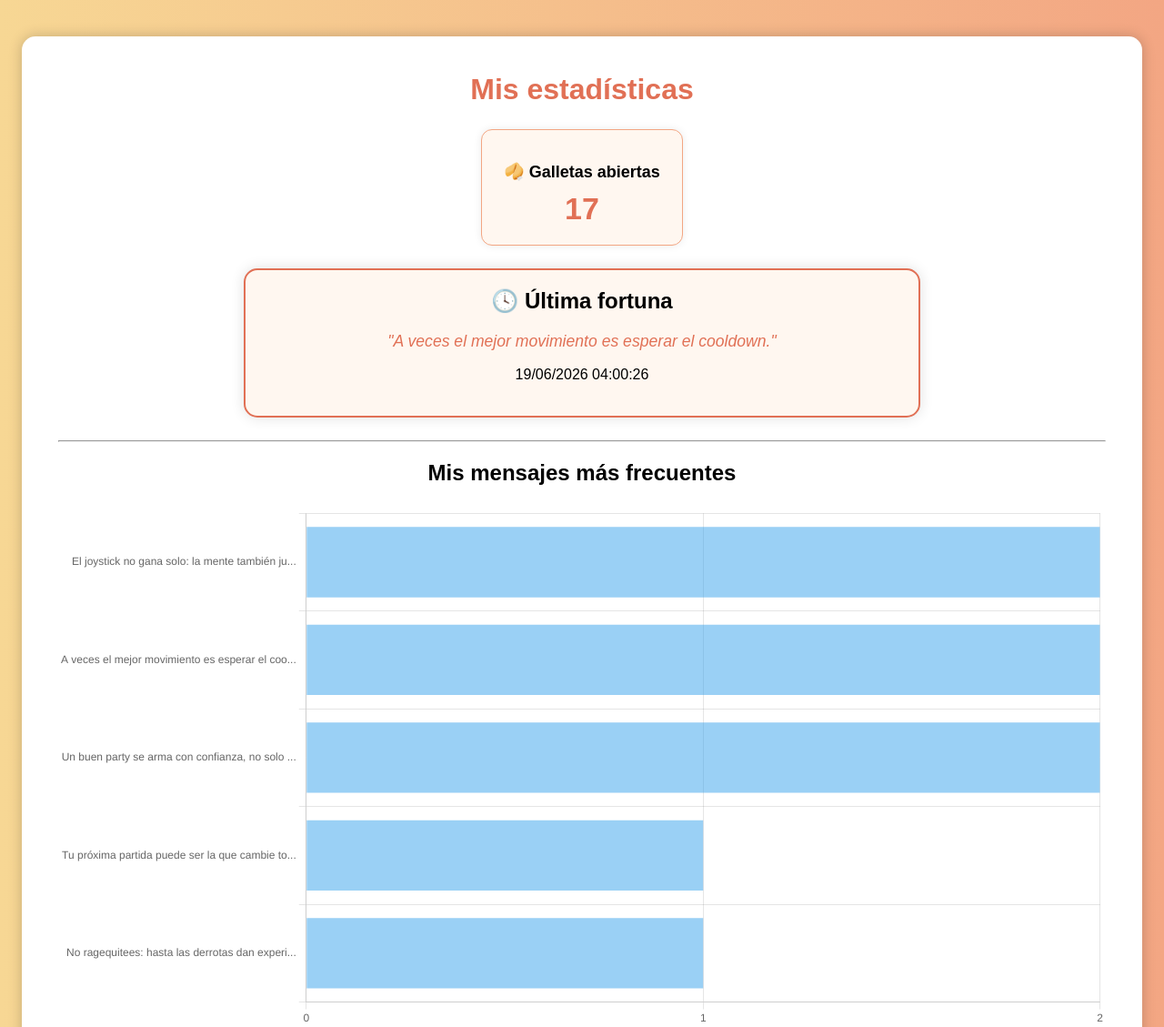
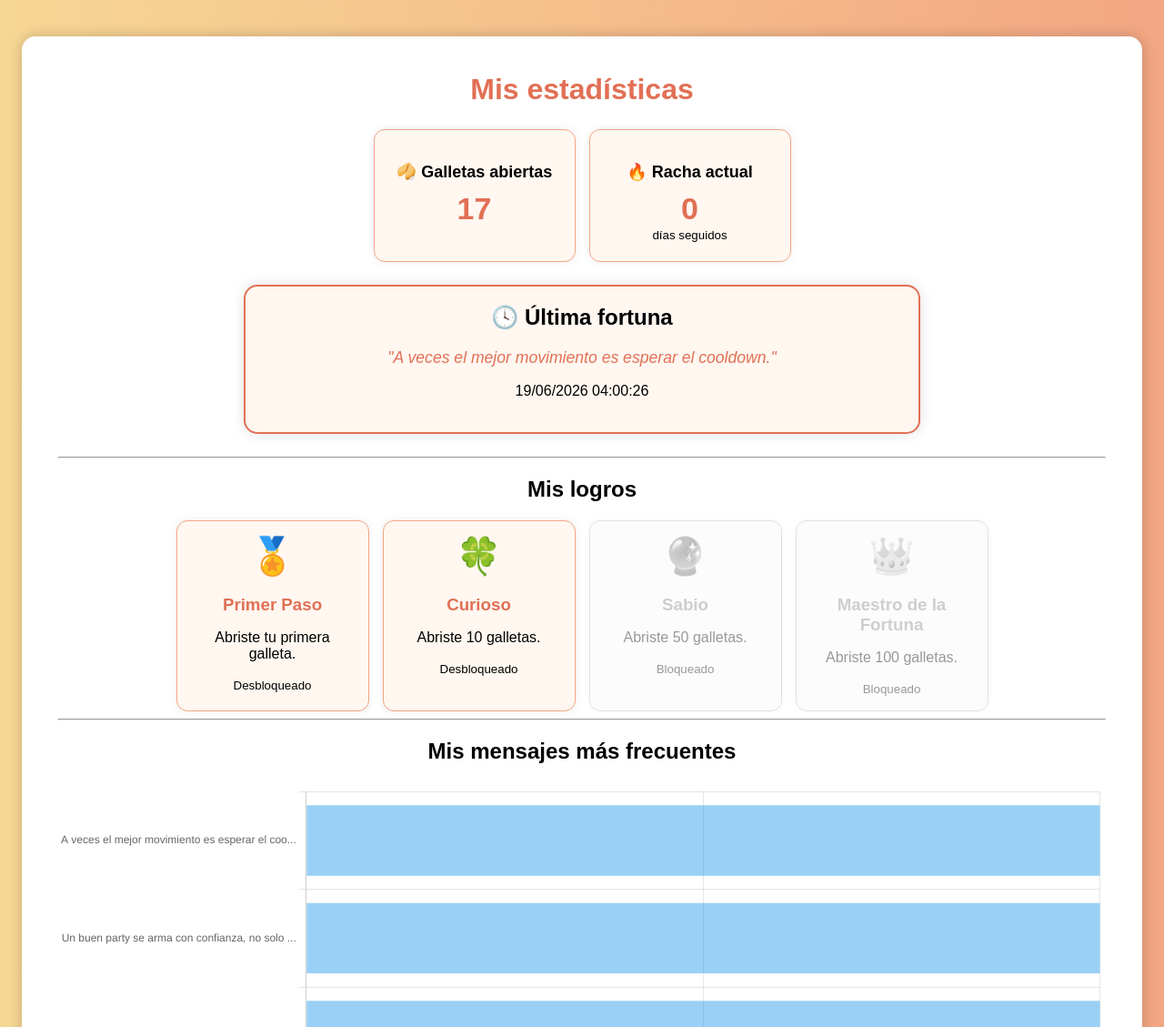
Before and after one commit to gabytoledo/galleta-fortuna-2, a PHP site: page /mis_estadisticas.php in a window 1280 px wide. Shown: the top 1129 px of the page at 91% size. Run offline with PHP 8.4, Linux system fonts and the light colour scheme; the visitor is signed in with stand-in values (Sample User, id 1); data comes from the database, SQL or seed files in the repository.

Commit message:
Add files via upload

```diff
--- a/galleta_fortuna/app/repositories/HistorialRepository.php
+++ b/galleta_fortuna/app/repositories/HistorialRepository.php
@@ -101,4 +101,20 @@ class HistorialRepository
 
         return $stmt->fetchAll(PDO::FETCH_ASSOC);
     }
+
+
+    public function obtenerDiasConAperturas(int $usuarioId): array
+{
+    $sql = "SELECT DISTINCT DATE(fecha_apertura) AS fecha
+            FROM historial_galletas
+            WHERE usuario_id = :usuario_id
+            ORDER BY fecha DESC";
+
+    $stmt = $this->conn->prepare($sql);
+    $stmt->execute([
+        ":usuario_id" => $usuarioId
+    ]);
+
+    return $stmt->fetchAll(PDO::FETCH_COLUMN);
 }
+}
--- /dev/null
+++ b/galleta_fortuna/app/services/AchievementService.php
@@ -0,0 +1,40 @@
+<?php
+
+class AchievementService
+{
+    public static function obtenerLogros(int $cantidadAperturas): array
+    {
+        $logros = [
+            [
+                "nombre" => "Primer Paso",
+                "icono" => "🏅",
+                "descripcion" => "Abriste tu primera galleta.",
+                "requisito" => 1
+            ],
+            [
+                "nombre" => "Curioso",
+                "icono" => "🍀",
+                "descripcion" => "Abriste 10 galletas.",
+                "requisito" => 10
+            ],
+            [
+                "nombre" => "Sabio",
+                "icono" => "🔮",
+                "descripcion" => "Abriste 50 galletas.",
+                "requisito" => 50
+            ],
+            [
+                "nombre" => "Maestro de la Fortuna",
+                "icono" => "👑",
+                "descripcion" => "Abriste 100 galletas.",
+                "requisito" => 100
+            ]
+        ];
+
+        foreach ($logros as &$logro) {
+            $logro["desbloqueado"] = $cantidadAperturas >= $logro["requisito"];
+        }
+
+        return $logros;
+    }
+}
--- /dev/null
+++ b/galleta_fortuna/app/services/StreakService.php
@@ -0,0 +1,36 @@
+<?php
+
+class StreakService
+{
+    public static function calcularRacha(array $fechas): int
+    {
+        if (empty($fechas)) {
+            return 0;
+        }
+
+        date_default_timezone_set("America/Argentina/Buenos_Aires");
+
+        $racha = 0;
+        $diaActual = new DateTime(date("Y-m-d"));
+
+        foreach ($fechas as $fecha) {
+            $fechaApertura = new DateTime($fecha);
+
+            if ($fechaApertura->format("Y-m-d") === $diaActual->format("Y-m-d")) {
+                $racha++;
+                $diaActual->modify("-1 day");
+                continue;
+            }
+
+            if ($fechaApertura->format("Y-m-d") === $diaActual->format("Y-m-d")) {
+                $racha++;
+                $diaActual->modify("-1 day");
+                continue;
+            }
+
+            break;
+        }
+
+        return $racha;
+    }
+}
--- a/galleta_fortuna/public/css/style.css
+++ b/galleta_fortuna/public/css/style.css
@@ -348,3 +348,42 @@ max-width: 1200px;
         transform: translateY(0);
     }
 }
+
+
+
+
+.achievement-grid {
+    display: flex;
+    flex-wrap: wrap;
+    gap: 15px;
+    justify-content: center;
+}
+
+.achievement-card {
+    width: 180px;
+    padding: 15px;
+    border-radius: 12px;
+    border: 1px solid #f3a683;
+    background: #fff7f0;
+    box-shadow: 0 0 10px rgba(0,0,0,0.08);
+    transition: 0.3s;
+}
+
+.achievement-card.unlocked {
+    opacity: 1;
+    transform: scale(1);
+}
+
+.achievement-card.locked {
+    opacity: 0.4;
+    filter: grayscale(1);
+}
+
+.achievement-icon {
+    font-size: 40px;
+}
+
+.achievement-card h3 {
+    color: #e17055;
+    margin-bottom: 8px;
+}
--- a/galleta_fortuna/public/mis_estadisticas.php
+++ b/galleta_fortuna/public/mis_estadisticas.php
@@ -1,9 +1,11 @@
 <?php
 
 require_once __DIR__ . "/../app/core/SessionManager.php";
+require_once __DIR__ . "/../app/repositories/HistorialRepository.php";
+require_once __DIR__ . "/../app/services/AchievementService.php";
+require_once __DIR__ . "/../app/services/StreakService.php";
+
 SessionManager::requireLogin();
-
-require_once __DIR__ . "/../app/repositories/HistorialRepository.php";
 
 $usuarioId = (int) $_SESSION["usuario_id"];
 
@@ -12,6 +14,11 @@ $historialRepository = new HistorialRepository();
 $totalAperturas = $historialRepository->obtenerCantidadAperturas($usuarioId);
 $ultimaGalleta = $historialRepository->obtenerUltimaGalleta($usuarioId);
 $topMensajes = $historialRepository->obtenerTopMensajesUsuario($usuarioId);
+
+$diasConAperturas = $historialRepository->obtenerDiasConAperturas($usuarioId);
+$rachaActual = StreakService::calcularRacha($diasConAperturas);
+
+$logros = AchievementService::obtenerLogros($totalAperturas);
 ?>
 
 <!DOCTYPE html>
@@ -23,6 +30,7 @@ $topMensajes = $historialRepository->obtenerTopMensajesUsuario($usuarioId);
     <meta charset="UTF-8">
     <title>Mis estadísticas</title>
 </head>
+
 <body class="historial-page">
 
 <div class="container">
@@ -30,10 +38,18 @@ $topMensajes = $historialRepository->obtenerTopMensajesUsuario($usuarioId);
     <h1>Mis estadísticas</h1>
 
     <div class="stats-grid">
+
         <div class="stat-card">
             <h2>🥠 Galletas abiertas</h2>
             <p><?php echo (int)$totalAperturas; ?></p>
         </div>
+
+        <div class="stat-card">
+            <h2>🔥 Racha actual</h2>
+            <p><?php echo (int)$rachaActual; ?></p>
+            <small>días seguidos</small>
+        </div>
+
     </div>
 
     <?php if ($ultimaGalleta !== null): ?>
@@ -55,6 +71,34 @@ $topMensajes = $historialRepository->obtenerTopMensajesUsuario($usuarioId);
 
     <hr>
 
+    <h2>Mis logros</h2>
+
+    <div class="achievement-grid">
+        <?php foreach ($logros as $logro): ?>
+            <div class="achievement-card <?php echo $logro["desbloqueado"] ? "unlocked" : "locked"; ?>">
+
+                <div class="achievement-icon">
+                    <?php echo $logro["icono"]; ?>
+                </div>
+
+                <h3>
+                    <?php echo htmlspecialchars($logro["nombre"]); ?>
+                </h3>
+
+                <p>
+                    <?php echo htmlspecialchars($logro["descripcion"]); ?>
+                </p>
+
+                <small>
+                    <?php echo $logro["desbloqueado"] ? "Desbloqueado" : "Bloqueado"; ?>
+                </small>
+
+            </div>
+        <?php endforeach; ?>
+    </div>
+
+    <hr>
+
     <h2>Mis mensajes más frecuentes</h2>
 
     <?php if (empty($topMensajes)): ?>
@@ -71,8 +115,20 @@ $topMensajes = $historialRepository->obtenerTopMensajesUsuario($usuarioId);
 
 <?php if (!empty($topMensajes)): ?>
 <script>
-const labels = <?php echo json_encode(array_map(fn($m) => mb_substr($m["texto"], 0, 45) . "...", $topMensajes), JSON_UNESCAPED_UNICODE); ?>;
-const data = <?php echo json_encode(array_map(fn($m) => (int)$m["total"], $topMensajes)); ?>;
+const labels = <?php echo json_encode(
+    array_map(
+        fn($m) => mb_substr($m["texto"], 0, 45) . "...",
+        $topMensajes
+    ),
+    JSON_UNESCAPED_UNICODE
+); ?>;
+
+const data = <?php echo json_encode(
+    array_map(
+        fn($m) => (int)$m["total"],
+        $topMensajes
+    )
+); ?>;
 
 new Chart(document.getElementById("chartMisMensajes"), {
     type: "bar",
```
Also changed, not shown: galleta_fortuna/app/repositories/FavoritoRepository.php (added, +45 -0 lines), galleta_fortuna/public/fortune.php (+56 -1 lines), galleta_fortuna/public/guardar_favorito.php (added, +30 -0 lines), galleta_fortuna/public/home.php (+6 -2 lines), galleta_fortuna/public/mis_favoritas.php (added, +58 -0 lines), 1 other file.
